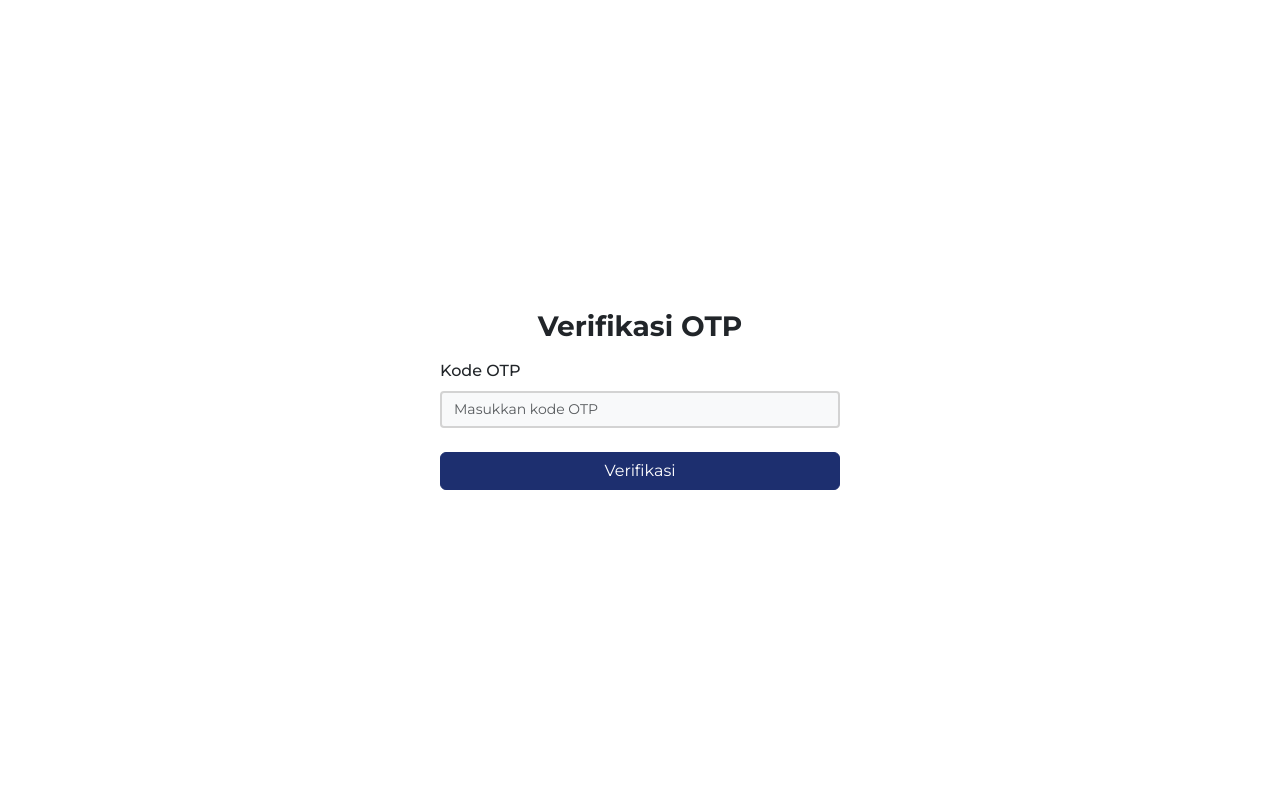
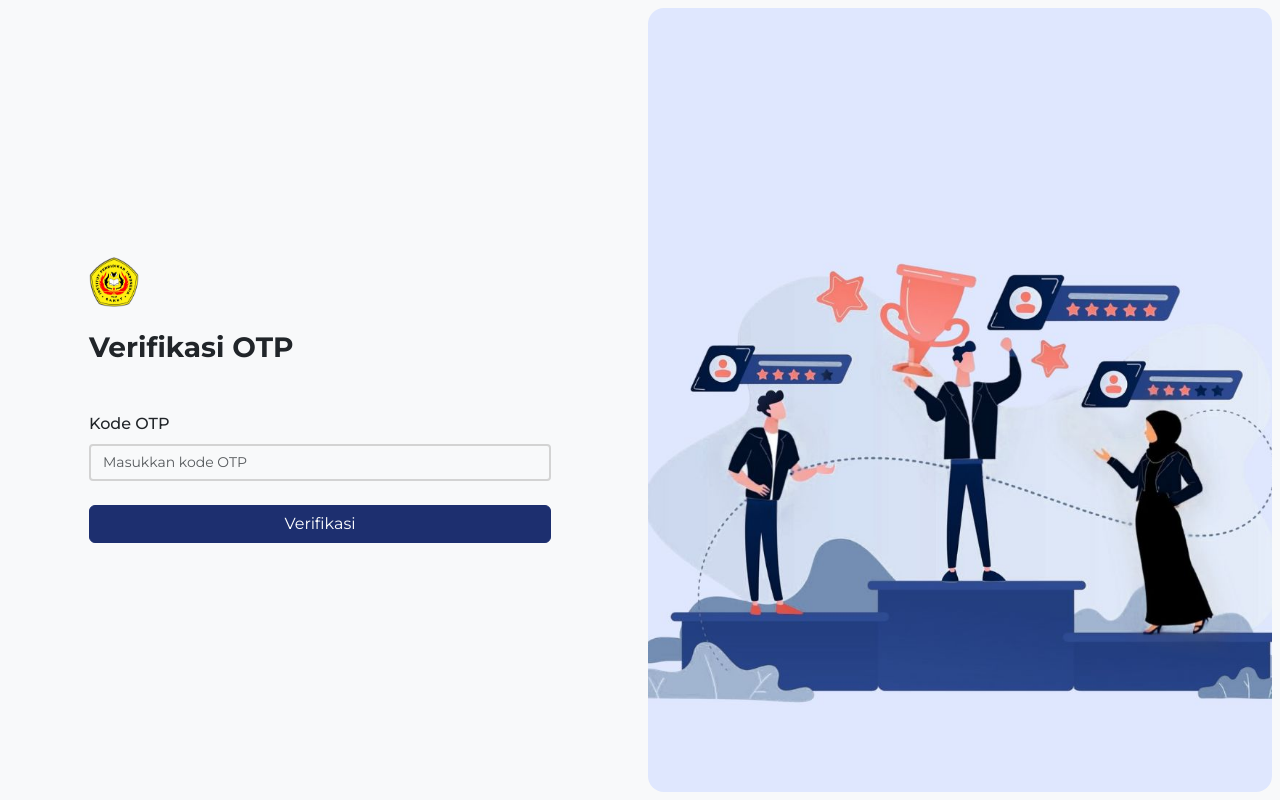
Before and after one commit to ilmaaulia/prestasi-cms, a React (Vite) app: page /register/otp in a window 1280 px wide. Built offline with nearby package versions, Linux system fonts and the light colour scheme; no server answers; what debounce-promise would draw is missing.

Commit message:
feat: otp page

```diff
--- a/src/pages/students/register/otp.jsx
+++ b/src/pages/students/register/otp.jsx
@@ -1,6 +1,6 @@
 import React, { useState } from 'react'
 import { useLocation, useNavigate } from 'react-router-dom'
-import { Container, Form } from 'react-bootstrap'
+import { Container, Form, Row, Col, Image } from 'react-bootstrap'
 import TextInputWithLabel from '../../../components/TextInputWithLabel'
 import AppButton from '../../../components/Button'
 import { putData } from '../../../utils/fetch'
@@ -37,15 +37,26 @@ const OtpPage = () => {
   }
 
   return (
-    <Container className="min-vh-100 d-flex align-items-center justify-content-center">
-      <div style={{ maxWidth: '400px', width: '100%' }}>
-        <h3 className="fw-bold mb-3 text-center">Verifikasi OTP</h3>
+    <Container
+      fluid
+      className="min-vh-100 d-flex p-0 bg-light"
+    >
+      <Row className="w-100 m-0">
+        <Col
+          xs={12}
+          md={6}
+          className="d-flex align-items-center justify-content-center"
+        >
+          <div className="w-md-75 w-100 px-3 px-md-0">
+            <img
+              className="logo-img mb-4"
+              src="../logo-ipi.png"
+              alt="Logo IPI"
+            />
+            <h3 className="fw-bold mb-5">Verifikasi OTP</h3>
 
             {alert.status && (
-          <AlertMessage
-            message={alert.message}
-            variant={alert.variant}
-          />
+              <AlertMessage message={alert.message} variant={alert.variant} />
             )}
 
             <Form>
@@ -67,7 +78,18 @@ const OtpPage = () => {
                 Verifikasi
               </AppButton>
             </Form>
+
           </div>
+        </Col>
+
+        <Col xs={12} md={6} className="d-none d-md-flex vh-100 p-2">
+          <Image
+            src="../login-banner.jpg"
+            alt="Illustration"
+            className="w-100 h-100 object-fit-cover rounded-4"
+          />
+        </Col>
+      </Row>
     </Container>
   )
 }
```
Lines whose indentation alone changed are shown as unchanged.
